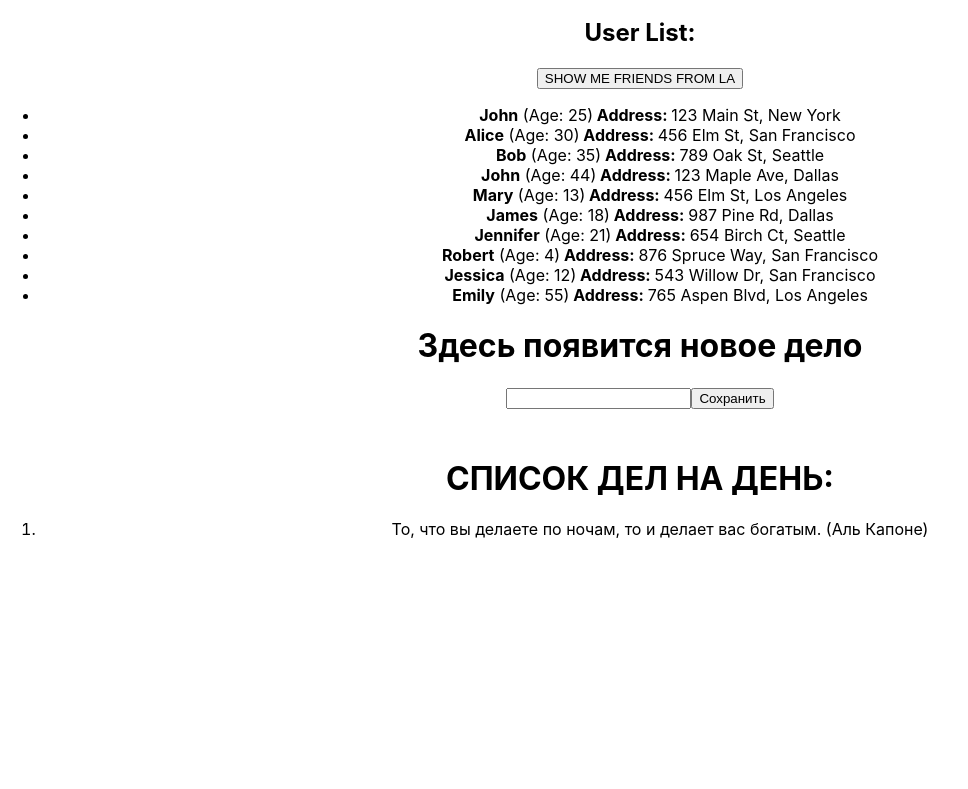
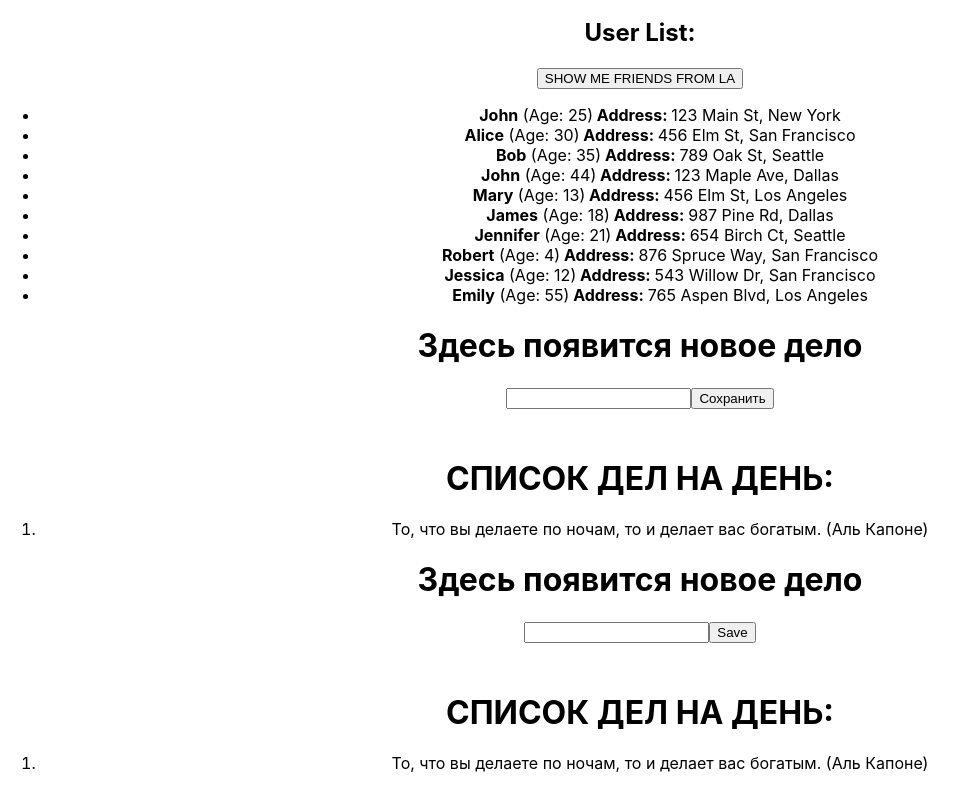
Before and after one commit to vbsm11/monday-hws, a React (Create React App) app: page / in a window 1280 px wide. Shown: the part 271-1060 px from the top of the page, without its empty margins (0-968 px from the left). Before the commit the page ends 826 px from the top, so only its background shows below. Built offline with nearby package versions, Linux system fonts and the light colour scheme.

Commit message:
HW4 done

```diff
--- a/src/App.tsx
+++ b/src/App.tsx
@@ -10,7 +10,7 @@
       <HW1 />
       <HW2 />
       <HW3 />
-      {/*<HW4 />*/}
+      <HW4 />
     </div>
   );
 }
--- a/src/HW/4/Button.tsx
+++ b/src/HW/4/Button.tsx
@@ -1,11 +1,11 @@
 type ButtonPropsType = {
-  callBack: any // НУЖНО ПРОТИПИЗИРОВАТЬ
-  name: any // НУЖНО ПРОТИПИЗИРОВАТЬ
+  callBack: () => void
+  name: string
 };
 
 export const Button = (props: ButtonPropsType) => {
   const callBackHandler = () => {
-    // НУЖНО ДОПИСАТЬ
+    props.callBack()
   };
 
   return (
--- a/src/HW/4/HW4.tsx
+++ b/src/HW/4/HW4.tsx
@@ -18,33 +18,33 @@
   ]);
 
   const handleSave = () => {
-    setTexts([currentText, ...texts]);
+    setTexts([...texts, currentText]);
     setCurrentText('');
   };
 
   return (
     <div id={'hw04'}>
-      {/*{currentText ? (*/}
-      {/*  <h1 id={'hw04-text'}>{currentText}</h1>*/}
-      {/*) : (*/}
-      {/*  <h1 id={'hw04-default-text'}>Здесь появится новое дело</h1>*/}
-      {/*)}*/}
+      {currentText ? (
+        <h1 id={'hw04-text'}>{currentText}</h1>
+      ) : (
+        <h1 id={'hw04-default-text'}>Здесь появится новое дело</h1>
+      )}
 
-      {/*<Input НЕ ХВАТАЕТ АРГУМЕНТОВ />*/}
+      <Input currentText={currentText} setCurrentText={setCurrentText} />
 
-      {/*<Button НЕ ХВАТАЕТ АРГУМЕНТОВ />*/}
+      <Button callBack={handleSave} name='Save' />
 
-      {/*<h1 style={{ marginTop: '50px' }}>СПИСОК ДЕЛ НА ДЕНЬ:</h1>*/}
+      <h1 style={{ marginTop: '50px' }}>СПИСОК ДЕЛ НА ДЕНЬ:</h1>
 
-      {/*<ol id={'hw04-tasks'}>*/}
-      {/*  {texts.map((el, index) => {*/}
-      {/*    return (*/}
-      {/*      <li key={index} id={`hw04-task-${index}`} className={ЕСЛИ ЧЕТН ? S.chetNechet : ''}>*/}
-      {/*        {el}*/}
-      {/*      </li>*/}
-      {/*    );*/}
-      {/*  })}*/}
-      {/*</ol>*/}
+      <ol id={'hw04-tasks'}>
+        {texts.map((el, index) => {
+          return (
+            <li key={index} id={`hw04-task-${index}`} className={index % 2 !== 0 ? s.chetNechet : ''}>
+              {el}
+            </li>
+          );
+        })}
+      </ol>
     </div>
   );
 };
--- a/src/HW/4/Input.tsx
+++ b/src/HW/4/Input.tsx
@@ -1,14 +1,16 @@
+import {ChangeEvent} from 'react';
+
 type InputPropsType = {
-	currentText: any // НУЖНО ПРОТИПИЗИРОВАТЬ
-	setCurrentText: any // НУЖНО ПРОТИПИЗИРОВАТЬ
+	currentText: string
+	setCurrentText: (text: string) => void
 };
 
 export const Input = (props: InputPropsType) => {
-	const onChangeHandler = (event: 'НУЖНО ПРОТИПИЗИРОВАТЬ') => {
-		// НУЖНО ДОПИСАТЬ
+	const onChangeHandler = (event: ChangeEvent<HTMLInputElement>) => {
+		props.setCurrentText(event.currentTarget.value)
 	};
 
-	// return (
-	//   <input id={'hw04-input'} type="text" value={props.currentText} onChange={onChangeHandler} />
-	// );
+	return (
+	  <input id={'hw04-input'} type="text" value={props.currentText} onChange={onChangeHandler} />
+	);
 };
```
